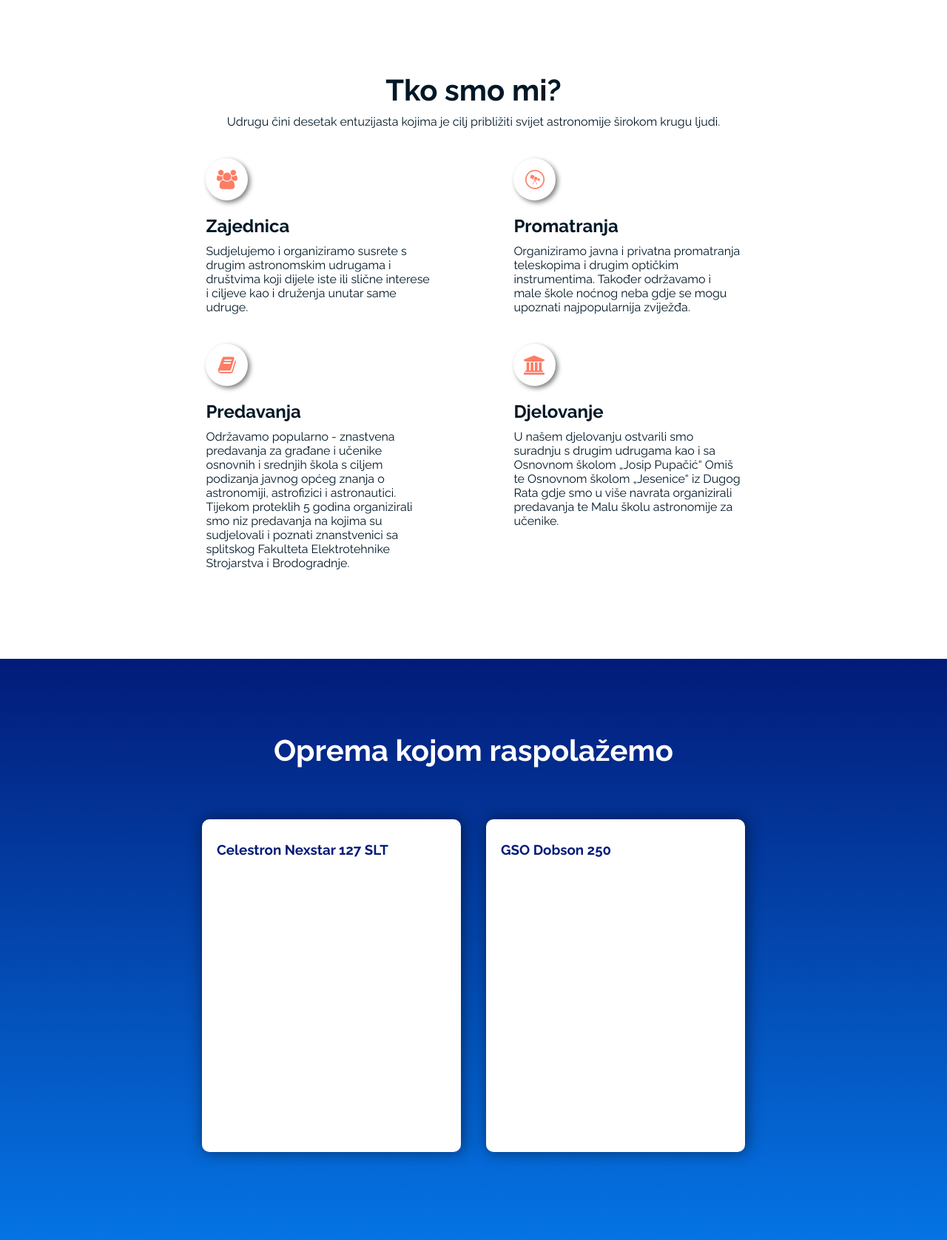
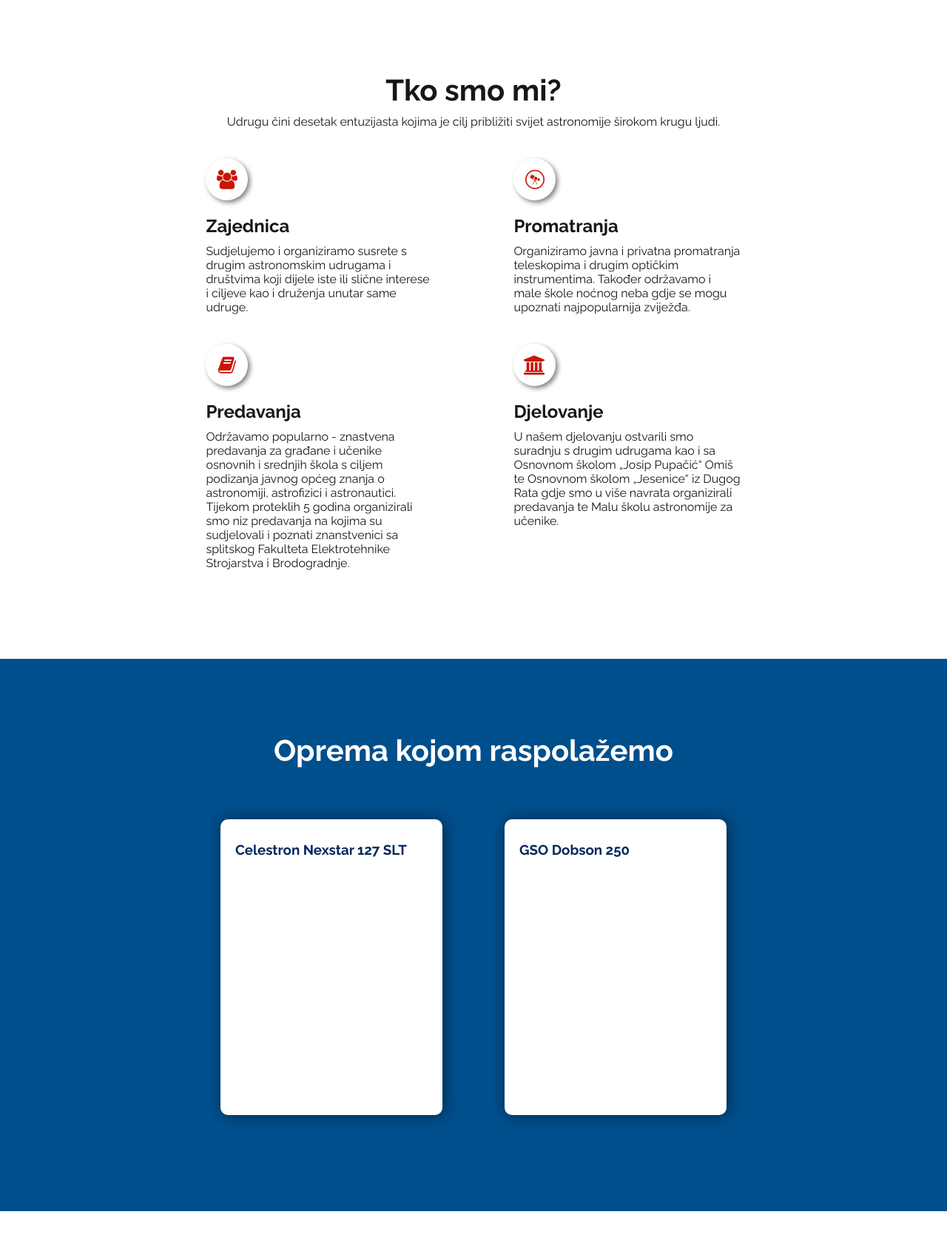
Before and after one commit to brbrakus/adomis, a website with bundled scripts: page index.html in a window 1280 px wide. Shown: the part 637-2314 px from the top of the page at 74% size. After the commit the page ends 2275 px from the top, so only its background shows below. Built offline with nearby package versions, Linux system fonts and the light colour scheme; files whose address does not match are found by name.

Commit message:
Background color

```diff
--- a/styles/equipmentSection.scss
+++ b/styles/equipmentSection.scss
@@ -8,9 +8,9 @@
   padding-bottom: 100px;
   align-items: center;
 
-  background: linear-gradient(to top, #0575e6, #021b79);
+  background-color: #004f8d;
 
-  .equipment-header {
+    .equipment-header {
     display: flex;
     width: 100%;
     width: 100vw;
@@ -39,8 +39,8 @@
       background-size: contain;
       background-repeat: no-repeat;
       background-position: center;
-      width: 350px;
-      height: 450px;
+      width: 300px;
+      height: 400px;
 
       color: $link-color;
 
--- a/styles/main.scss
+++ b/styles/main.scss
@@ -1,8 +1,8 @@
 @import url('https://fonts.googleapis.com/css?family=Raleway:400,500,600,700');
 
-$link-color: #021b79;
-$link-hovered-color: #fd7c65;
-$font-color-dark: #001726;
+$link-color: #00275b;
+$link-hovered-color: #C91705;
+$font-color-dark: #14181b;
 
 *,
 html,
```
Also changed, not shown: 1 other file.
